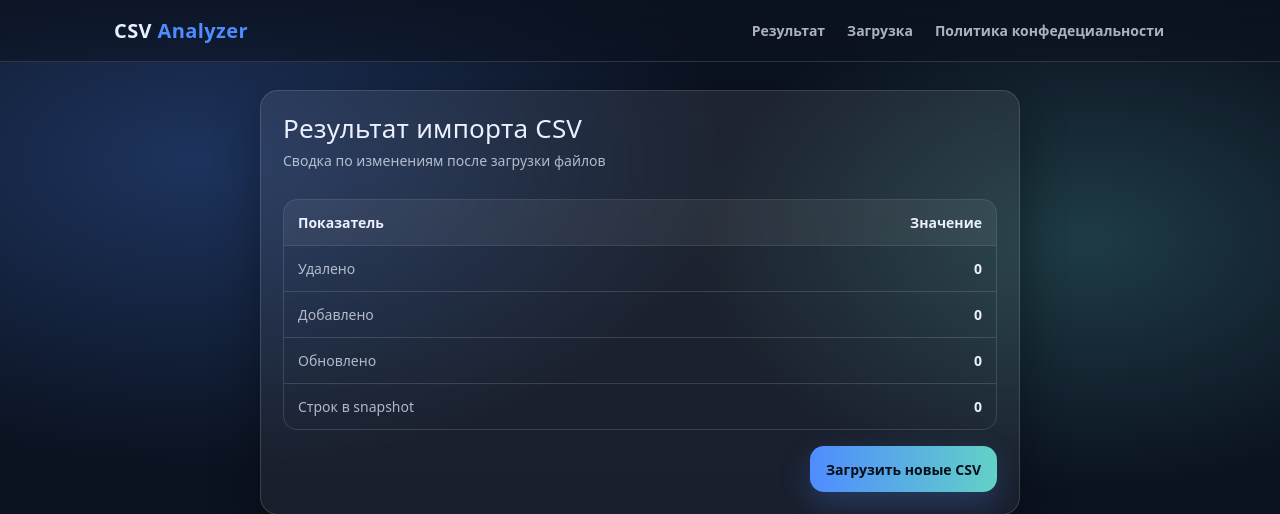
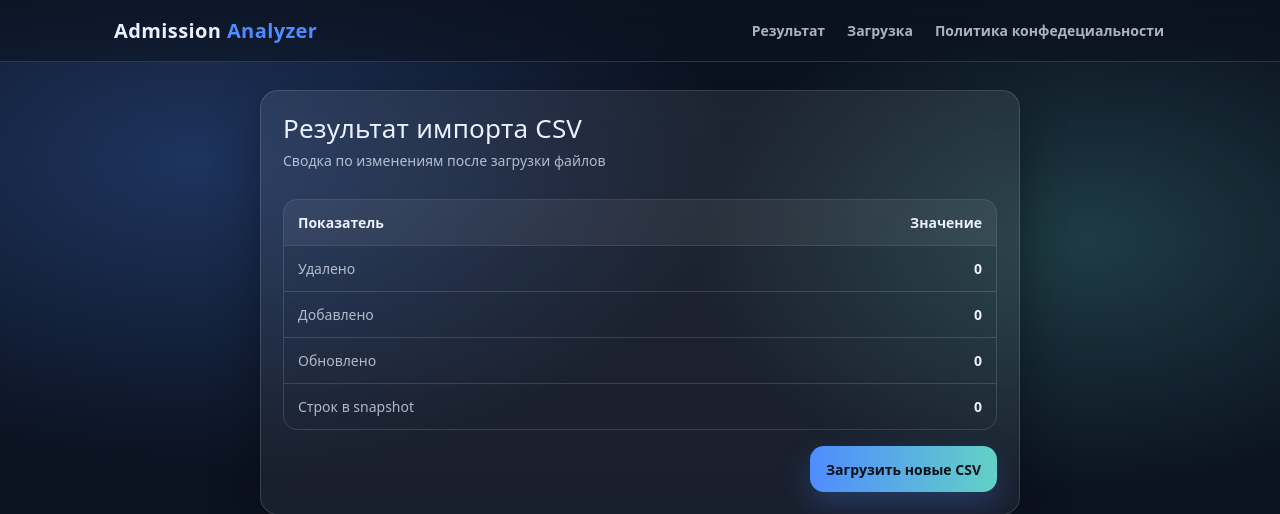
Before and after one commit to rawer470/AdmissionAnalysis, an ASP.NET Core app: page / in a window 1280 px wide. Shown: the top 514 px of the page. Run offline with ASP.NET Core 8, Linux system fonts and the light colour scheme; style sheets or scripts are compiled from the project's sources.

Commit message:
UI fix bugs and little improvements

```diff
--- a/src/web/Views/Shared/_Layout.cshtml
+++ b/src/web/Views/Shared/_Layout.cshtml
@@ -20,7 +20,7 @@
     <header class="app-header">
         <div class="app-header__inner">
             <a class="app-logo" asp-controller="Admission" asp-action="Index">
-                CSV <span>Analyzer</span>
+                Admission <span>Analyzer</span>
             </a>
 
             <nav class="app-nav">
--- a/src/web/wwwroot/css/index.css
+++ b/src/web/wwwroot/css/index.css
@@ -21,17 +21,17 @@ body{
 
 /* ===== Page Layout ===== */
 
+/* .page{
+  padding: 28px;
+  display: block;          убираем grid-центрирование
+} */
+
 .page{
-  padding: 28px;
-  display: block;          /* убираем grid-центрирование */
-}
-
-/* .page{
   min-height: 100%;
   display: grid;
   place-items: center;
   padding: 28px;
-} */
+}
 
 .card{
   width: min(760px, 100%);
```
